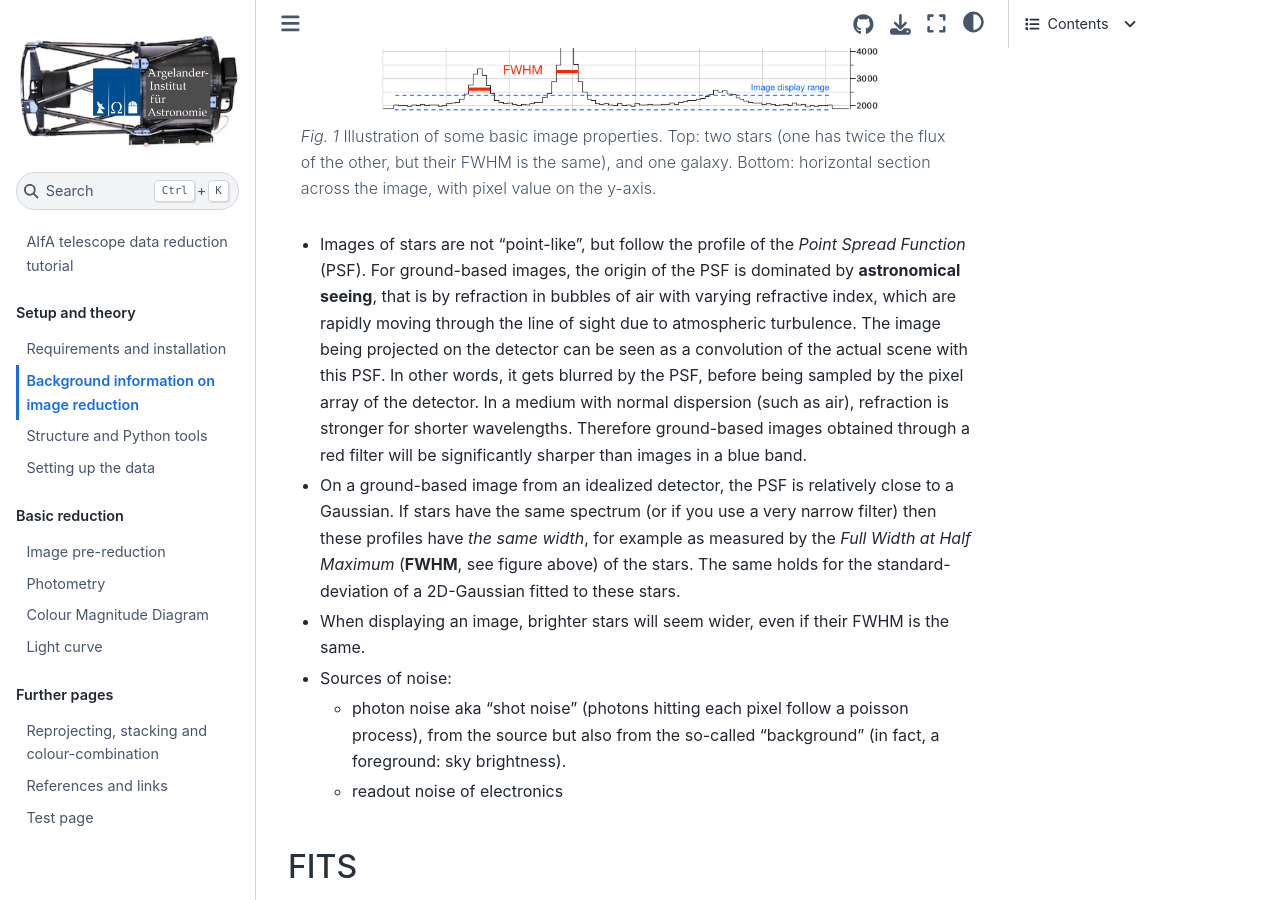
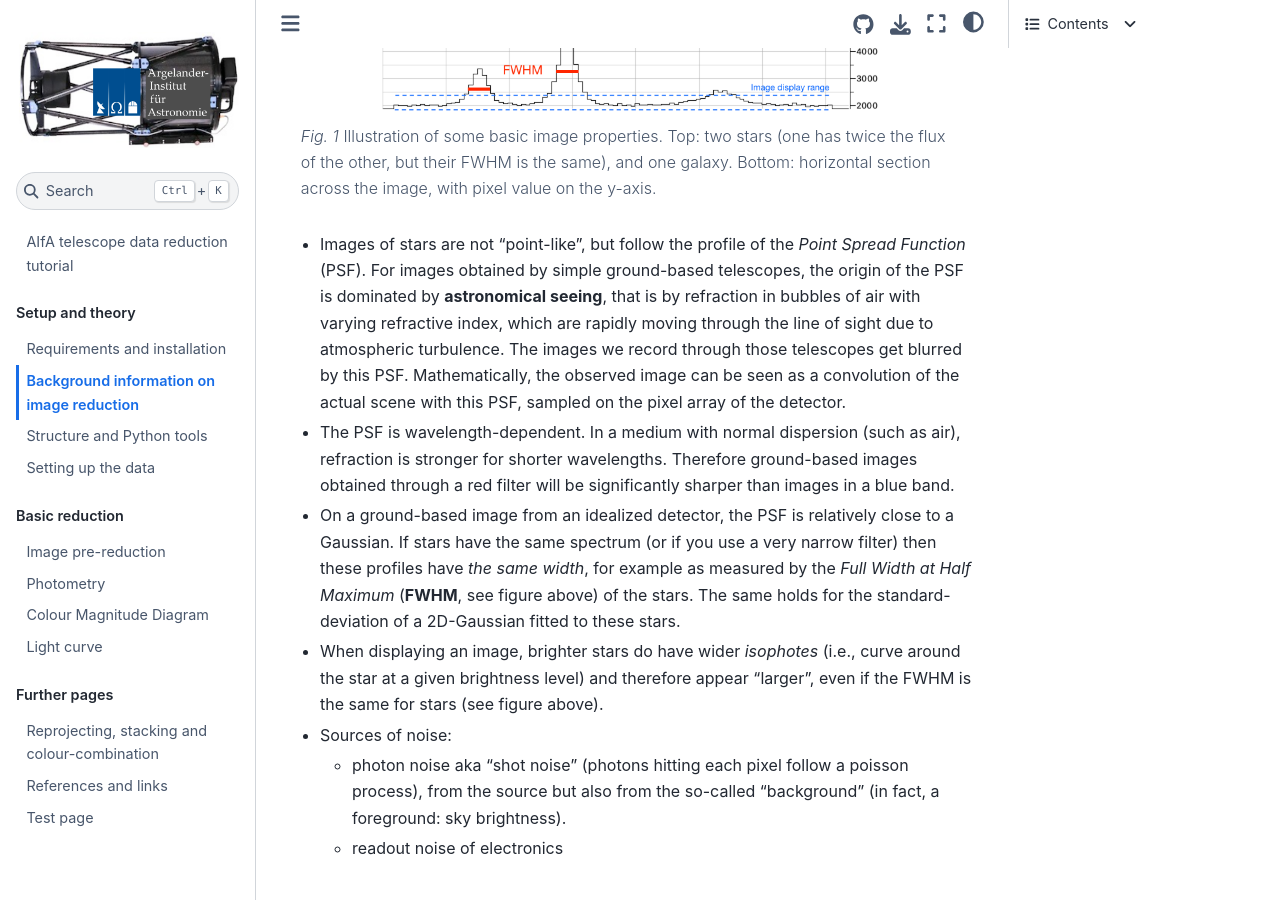
Before and after one commit to aifatelescope/datared, a Jupyter Book: the page built from book/background-info.md, in a window 1280 px wide and 900 px high, scrolled down 765 px. Built offline with Jupyter Book 1.0.4 settings and Sphinx 7.4.7 and the Sphinx Book theme 1.1.4, drawn with Linux system fonts in a browser that asks for light colours; cross-references to code outside the pages are shown as plain code.

Commit message:
small edits

````diff
--- a/book/background-info.md
+++ b/book/background-info.md
@@ -21,12 +21,13 @@ name: image_basics
 Illustration of some basic image properties. Top: two stars (one has twice the flux of the other, but their FWHM is the same), and one galaxy. Bottom: horizontal section across the image, with pixel value on the y-axis.
 ```
 
-* Images of stars are not "point-like", but follow the profile of the *Point Spread Function* (PSF). For ground-based images, the origin of the PSF is dominated by **astronomical seeing**, that is by refraction in bubbles of air with varying refractive index, which are rapidly moving through the line of sight due to atmospheric turbulence. The image being projected on the detector can be seen as a convolution of the actual scene with this PSF. In other words, it gets blurred by the PSF, before being sampled by the pixel array of the detector. In a medium with normal dispersion (such as air), refraction is stronger for shorter wavelengths. Therefore ground-based images obtained through a red filter will be significantly sharper than images in a blue band.
+* Images of stars are not "point-like", but follow the profile of the *Point Spread Function* (PSF). For images obtained by simple ground-based telescopes, the origin of the PSF is dominated by **astronomical seeing**, that is by refraction in bubbles of air with varying refractive index, which are rapidly moving through the line of sight due to atmospheric turbulence. The images we record through those telescopes get blurred by this PSF. Mathematically, the observed image can be seen as a convolution of the actual scene with this PSF, sampled on the pixel array of the detector.
 
+* The PSF is wavelength-dependent. In a medium with normal dispersion (such as air), refraction is stronger for shorter wavelengths. Therefore ground-based images obtained through a red filter will be significantly sharper than images in a blue band.
 
 * On a ground-based image from an idealized detector, the PSF is relatively close to a Gaussian. If stars have the same spectrum (or if you use a very narrow filter) then these profiles have *the same width*, for example as measured by the *Full Width at Half Maximum* (**FWHM**, see figure above) of the stars. The same holds for the standard-deviation of a 2D-Gaussian fitted to these stars.
 
-* When displaying an image, brighter stars will seem wider, even if their FWHM is the same.
+* When displaying an image, brighter stars do have wider *isophotes* (i.e., curve around the star at a given brightness level) and therefore appear "larger", even if the FWHM is the same for stars (see figure above).
 
 * Sources of noise:
     * photon noise aka "shot noise" (photons hitting each pixel follow a poisson process), from the source but also from the so-called "background" (in fact, a foreground: sky brightness).
````
Also changed, not shown: book/overview-pythontools.md (+4 -0 lines).
